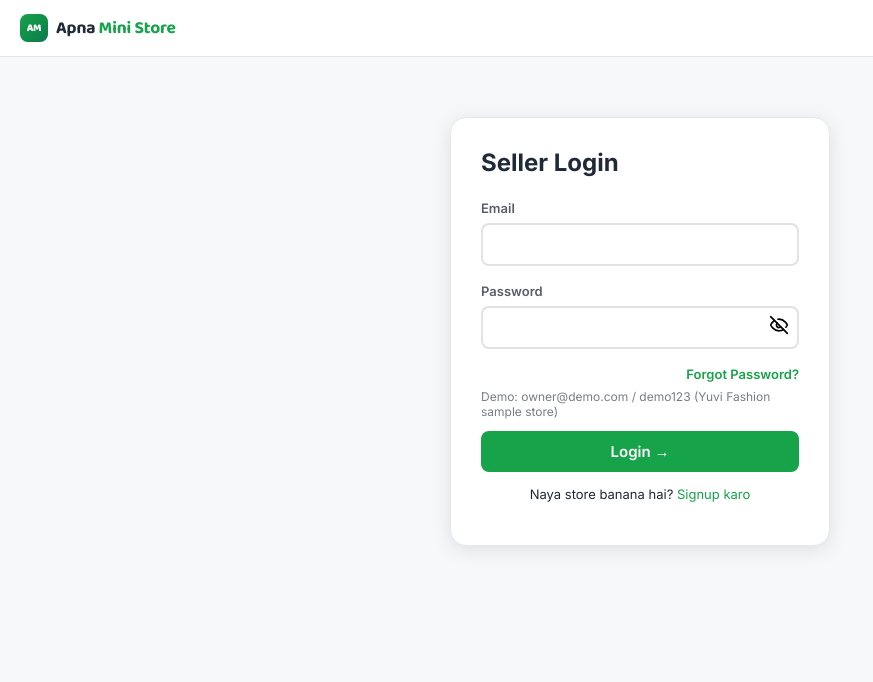
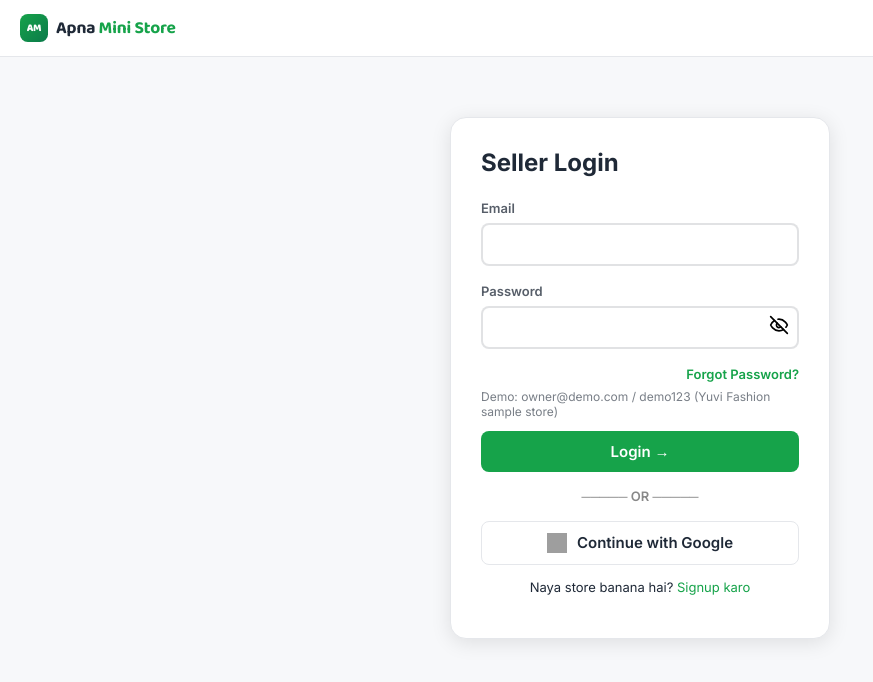
Before and after one commit to sumitart2018/apna-mini-store, a React (Vite) app: page / in a window 1280 px wide. Both pictures are taken after a click on the button "Login". Shown: the top 682 px of the page, without its empty margins (0-873 px from the left). Built offline with nearby package versions, Linux system fonts and the light colour scheme; no server answers; the database is empty; grey boxes are pictures that could not be loaded.

Commit message:
Implement Google sign-in feature
Added Google sign-in button functionality to the app.

```diff
--- a/src/App.jsx
+++ b/src/App.jsx
@@ -6,7 +6,7 @@ import {
   updateStoreProfile, addStoreCategory, removeStoreCategory,
   setStorePlan, setStoreBlocked, setTrialStartedAt,
   createProduct, editProduct, removeProduct,
-  createOrder, setOrderStatus, uploadStoreImage, resetSellerPassword,
+  createOrder, setOrderStatus, uploadStoreImage, resetSellerPassword, signInWithGoogle
 } from "./firestoreApi";
 
 /*
@@ -1512,6 +1512,44 @@ function LoginForm({ onSubmit, onSignup }) {
   "Login →"
 )}
 </Button>
+      <div
+  style={{
+    textAlign: "center",
+    margin: "16px 0",
+    color: "#888",
+    fontSize: 13,
+    fontWeight: 600,
+  }}
+>
+  ───── OR ─────
+</div>
+
+<Button
+  variant="ghost"
+  style={{
+    width: "100%",
+    display: "flex",
+    alignItems: "center",
+    justifyContent: "center",
+    gap: 10,
+  }}
+  onClick={async () => {
+    try {
+      await signInWithGoogle();
+      alert("Google Login Successful");
+    } catch (err) {
+      alert(err.message);
+    }
+  }}
+>
+  <img
+    src="https://www.gstatic.com/firebasejs/ui/2.0.0/images/auth/google.svg"
+    alt="Google"
+    width="20"
+    height="20"
+  />
+  Continue with Google
+</Button>
       <p style={{ textAlign: "center", fontSize: 13, marginTop: 14, color: T.ink }}>
         Naya store banana hai? <button style={{ color: T.magenta, cursor: "pointer", fontWeight: 600, background: "transparent", border: "none", padding: 0, font: "inherit" }} onClick={onSignup}>Signup karo</button>
       </p>
```
